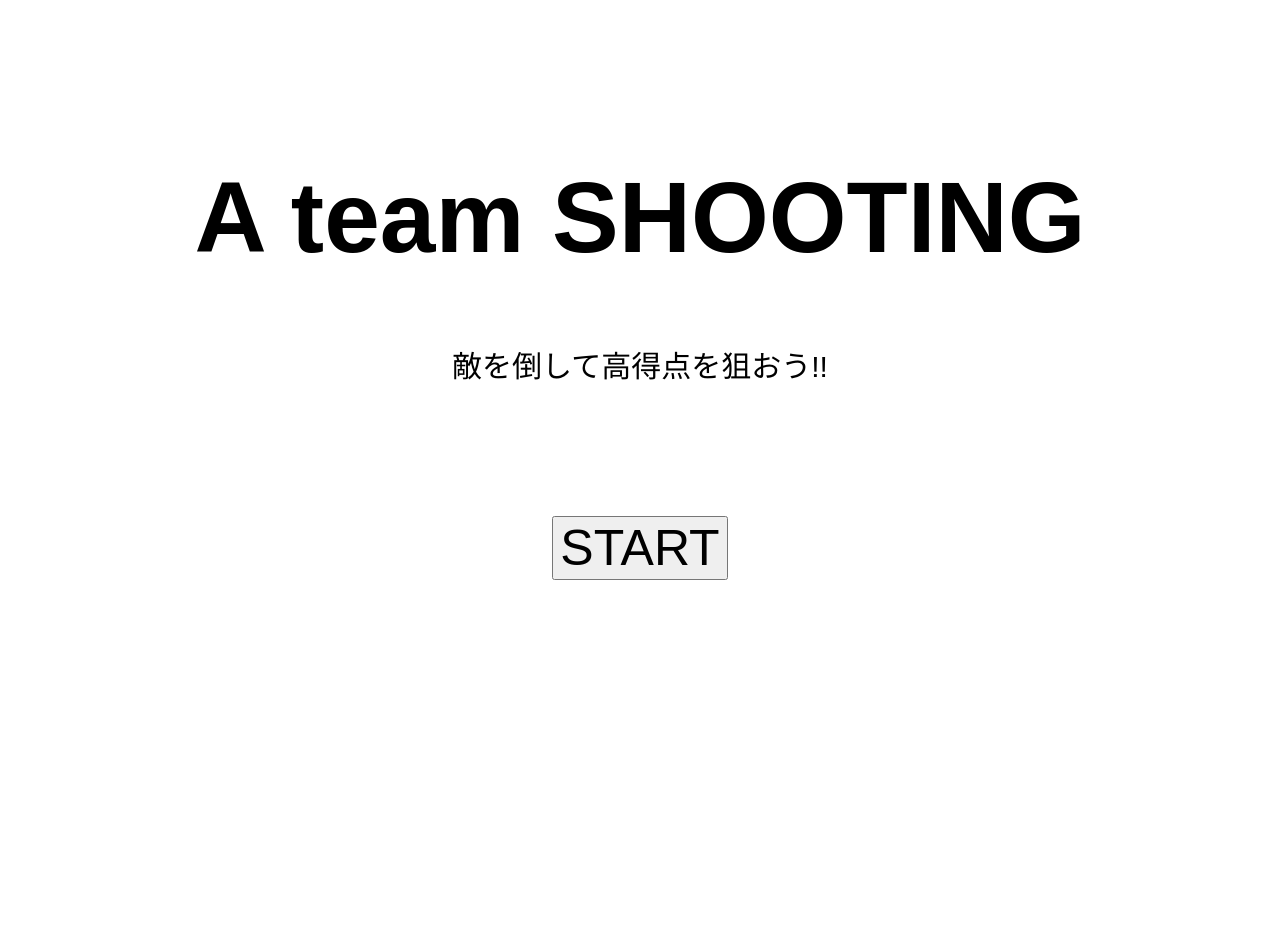
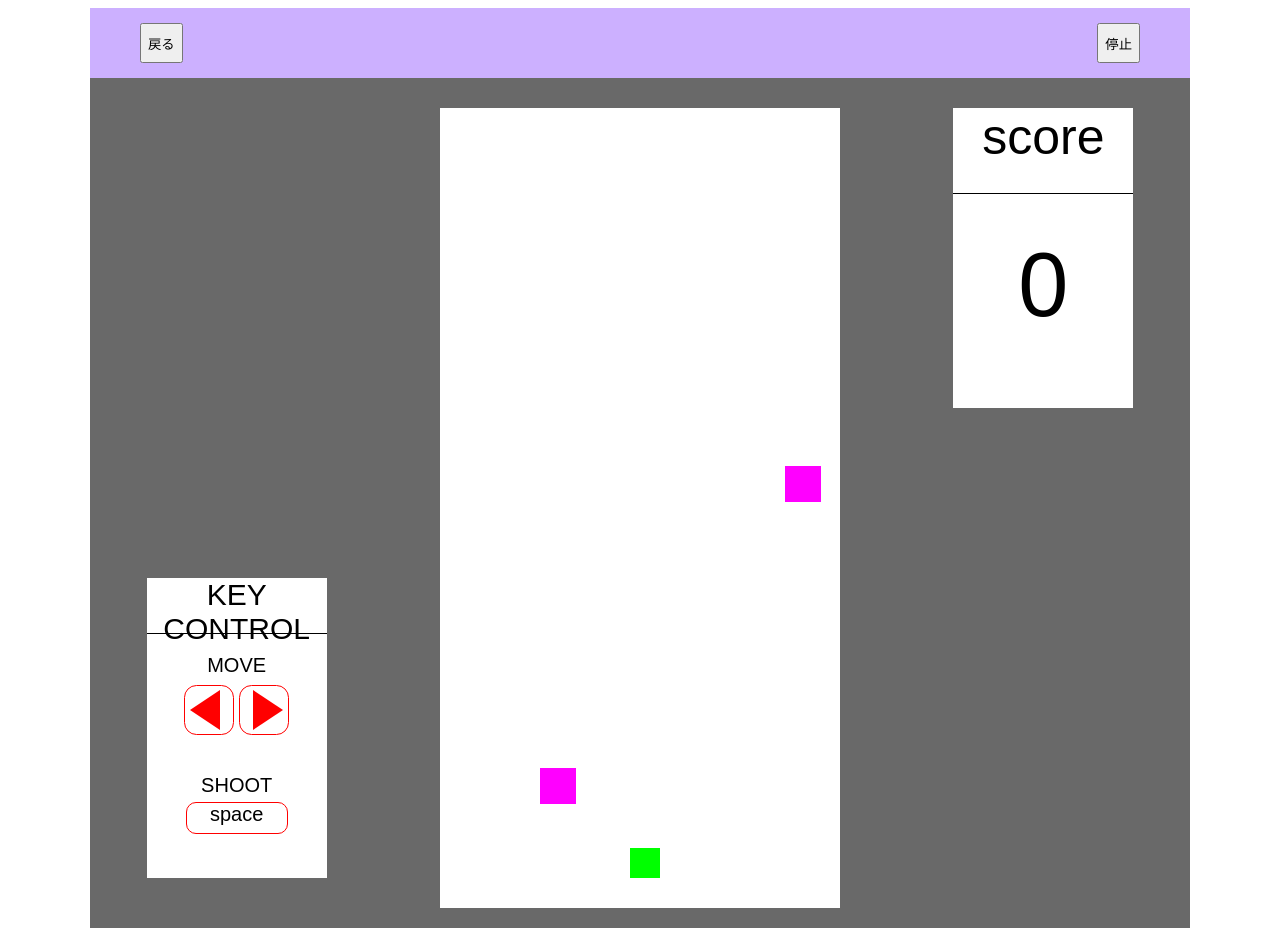
Before and after one commit to y21501/Ateam, a plain HTML site: page index.html in a window 1280 px wide. Both pictures are taken after a click on the button "START". Before the commit the page ends 800 px from the top, so only its background shows below. Drawn offline with Linux system fonts and the light colour scheme; a web font is replaced by a local one.

Commit message:
Revert "Revert "a""
This reverts commit 7bae9ce57102c210bb3980cebaf60bc1df264cee.

```diff
--- a/index.html
+++ b/index.html
@@ -14,18 +14,15 @@
 </head>
 
 <body>
-    <div id="home_UI" class="HOME_TITLE wrapper" >
-        <div class="container">
-            <h1>A team SHOOTING</h1>
-            <p>敵を倒して高得点を狙おう!!</p>
-        </div>
+    <div id="home_UI">
+        <h1>WELLCOME TO SHOOTING</h1>
         <button class="ST_btn" id="start_button">START</button>
     </div>
     <div id="game_UI" hidden>
         <div class="wrapper">
             <header id="buttton">
                 <input type="button" id="home" value="戻る">
-                <input type="button" id="pause" value="停止">
+                <input type="button" id="pose" value="停止">
             </header>
 
             <main>
--- a/main.js
+++ b/main.js
@@ -36,7 +36,10 @@ var p = 0; //点数（ポイント）
 
 var life = 2;
 
-
+document.getElementById("start_button")
+        .addEventListener("click", function() {
+  document.getElementById("home_UI").hidden = true;
+  document.getElementById("game_UI").hidden = false;
 //playerを描く関数
 function player_draw(){
     ctx.beginPath()
@@ -196,7 +199,7 @@ function e_make(){
 setInterval(e_make,1500);
 
 draw();
-
+}, false);
 
 
 // var canvas = document.getElementById("screeen");//canvasを読み込む
--- a/style.css
+++ b/style.css
@@ -5,21 +5,6 @@
 }
 body{
     font-family: 'DotGothic16', sans-serif;
-}
-.HOME_TITLE{
-    text-align: center;
-    margin-top: 20vh;
-}
-h1{
-    font-size: 100px;
-}
-.HOME_TITLE p{
-    font-size: 30px;
-}
-.ST_btn{
-    font-family: 'DotGothic16', sans-serif;
-    font-size: 50px;
-    margin-top: 100px;
 }
 header{
     height: 70px;
```
